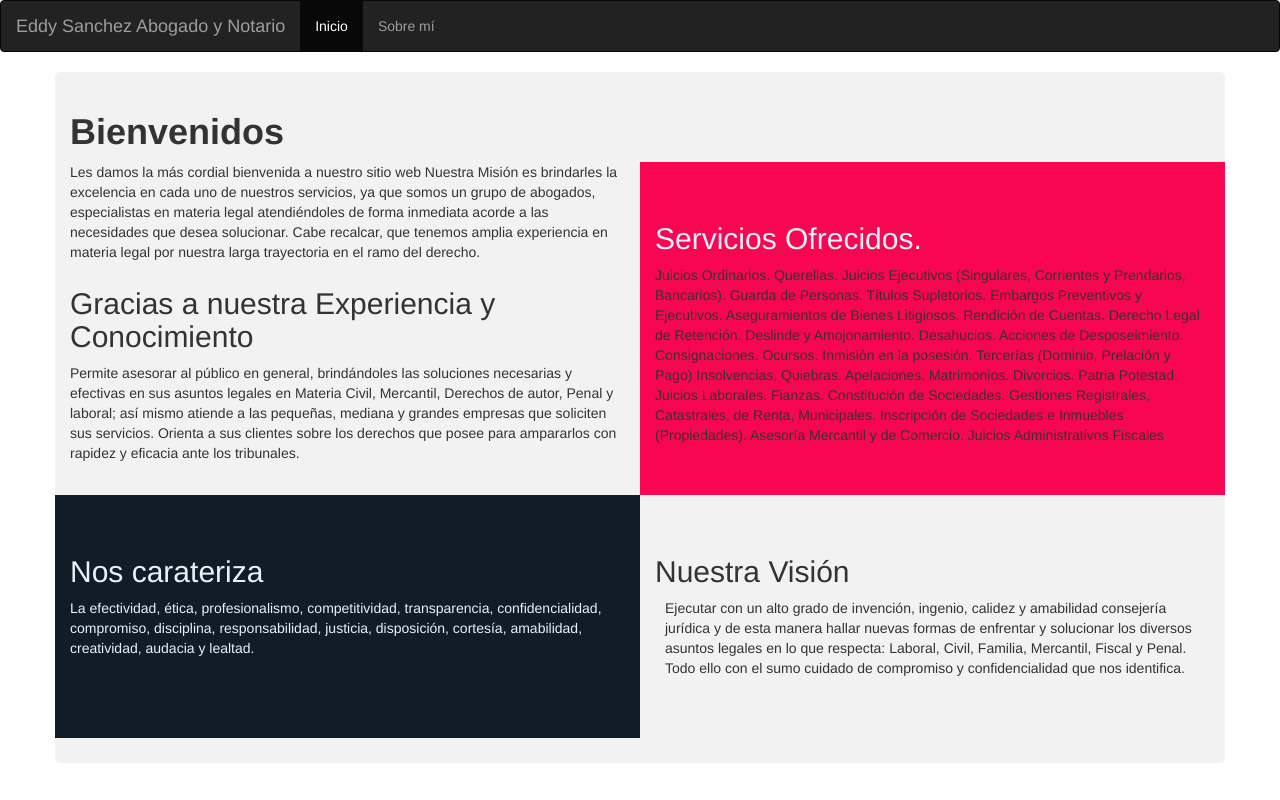
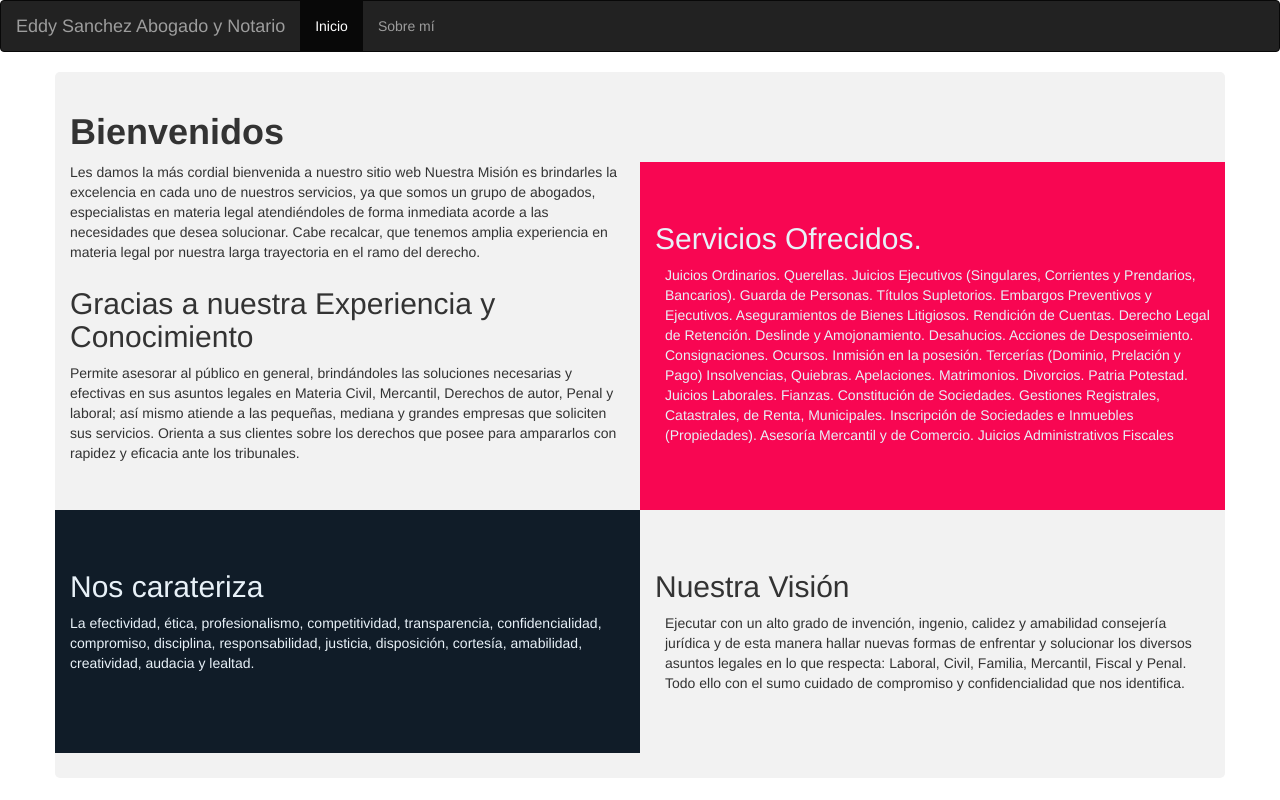
Before and after one commit to LicEddySanchez/Page.Eddy.Sanchez, a plain HTML site: page index.html in a window 1280 px wide. Drawn offline with nearby package versions, Linux system fonts and the light colour scheme.

Commit message:
Update index.html

```diff
--- a/index.html
+++ b/index.html
@@ -38,7 +38,7 @@
         <div class="col-md-6 relleno">
           <br></br>
           <h2 class="texto1">Servicios Ofrecidos.</h2>
-            <p>
+            <p class="indent gap_below texto1">
 Juicios Ordinarios.
 Querellas.
 Juicios Ejecutivos (Singulares, Corrientes y Prendarios, Bancarios).
```
